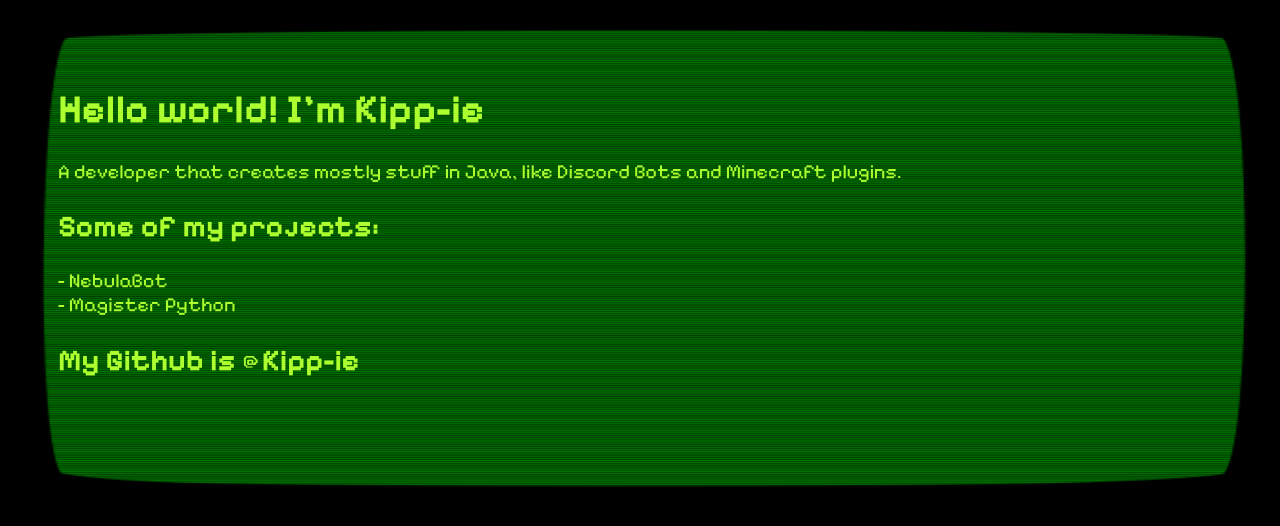
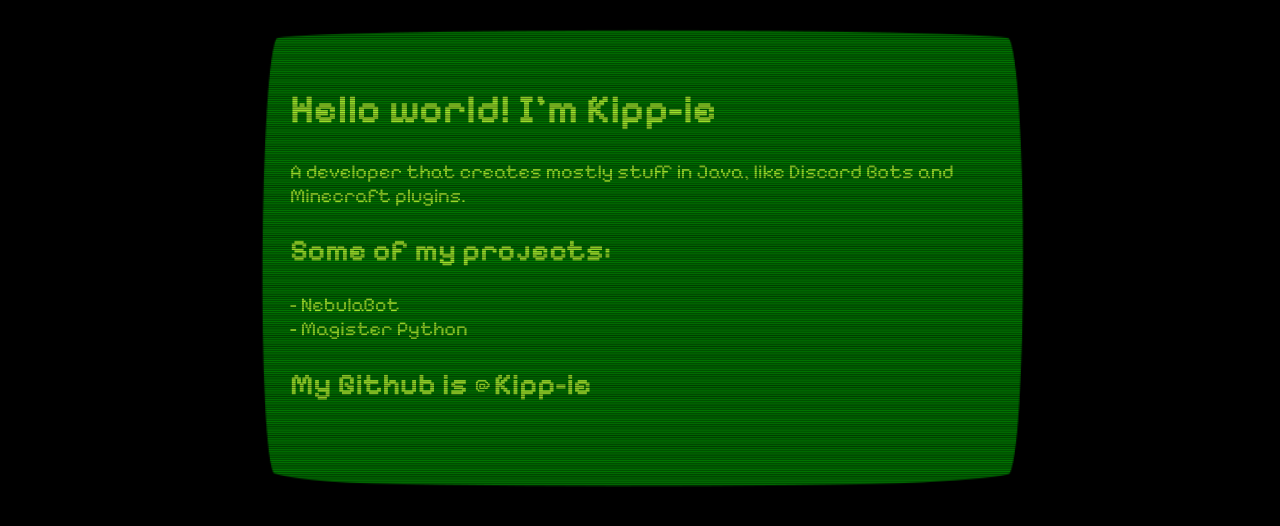
Before and after one commit to Kipp-ie/Kipp-ie.github.io, a plain HTML site: page index.html in a window 1280 px wide. Drawn offline with Linux system fonts and the light colour scheme.

Commit message:
Update style.css

```diff
--- a/style.css
+++ b/style.css
@@ -2,7 +2,7 @@
     align-items: center;
     margin: auto;
     position: relative;
-    width: 100%;
+    width: 800px;
     height: 500px;
     background-color: green;
 }
@@ -18,8 +18,6 @@
     opacity: 60%;
 }
 #content{
-    position: absolute;
-    top: 0; bottom: 0; right: 0; left: 0;
     padding: 50px;
     font-family: 'Pixelify Sans';
     color:greenyellow;
```
